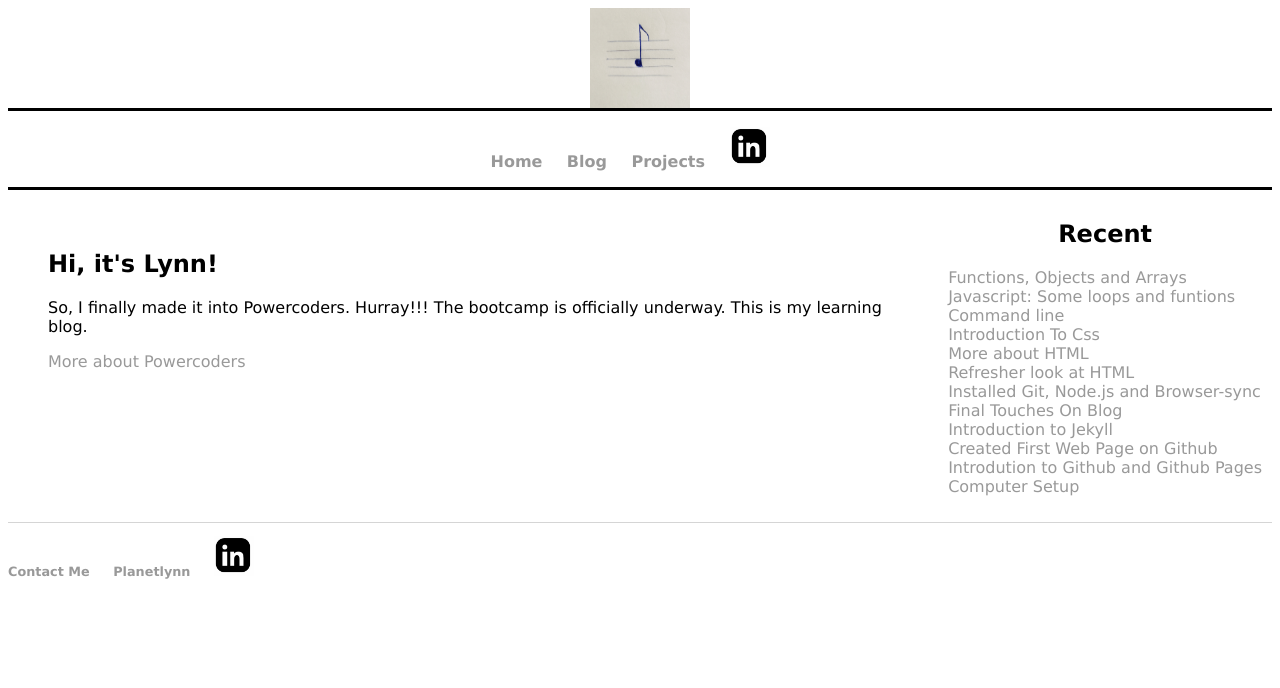
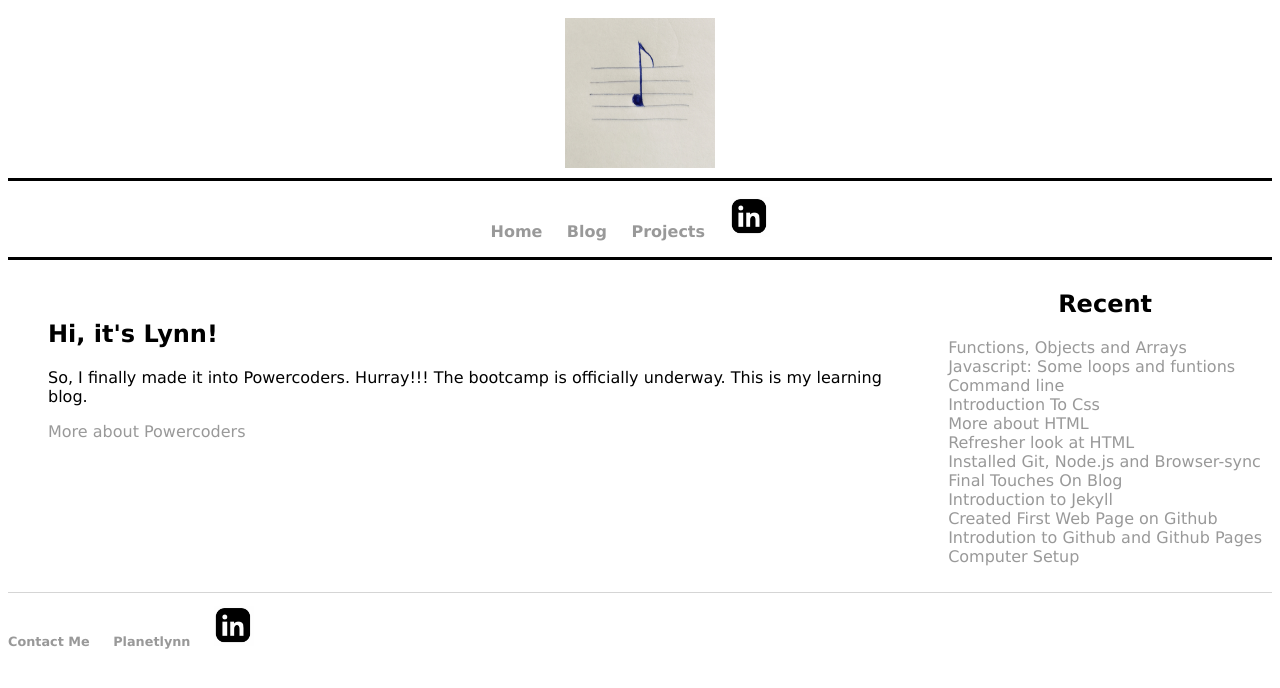
Before and after one commit to aineomugisha/aineomugisha.github.io, a Jekyll site: the page built from index.html, in a window 1280 px wide. Shown: the top 688 px of the page. Built offline with Jekyll 4.4.1, drawn with Linux system fonts in a browser that asks for light colours; the list of posts is cut into pages by our own code.

Commit message:
Update main.css

```diff
--- a/css/main.css
+++ b/css/main.css
@@ -8,6 +8,7 @@ header{
     display:flex;
     flex-direction:row;
     justify-content: center;
+    padding:10px
 }
 h2{
     text-align:center;
@@ -15,8 +16,8 @@ h2{
 
 header img
 {
-    width:100px;
-    height:100px;
+    width:150px;
+    height:150px;
 }
 
 /*social icons*/
```
